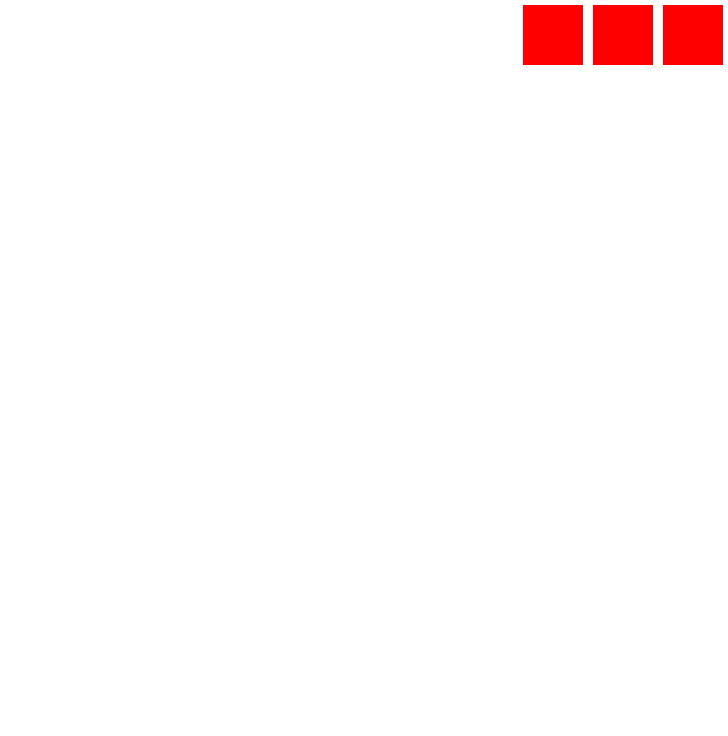
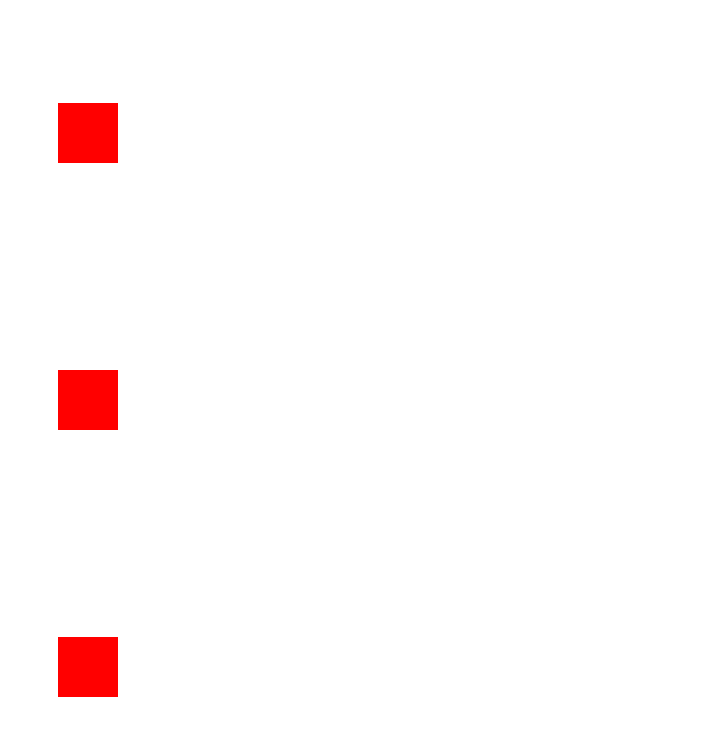
Before and after one commit to AloisSailer/bonus, a plain HTML site: page Flexbox/index.html in a window 1280 px wide. Shown: the whole page, without its empty margins (552-1280 px from the left). Drawn offline with Linux system fonts and the light colour scheme.

Commit message:
align-items e justify-content

```diff
--- a/Flexbox/style.css
+++ b/Flexbox/style.css
@@ -8,9 +8,14 @@ body,
 #app {
   display: flex;
   /* flex-direction: row; */
-  /* flex-direction: column; */
-  flex-direction: row-reverse;
-  /* flex-direction: column-reverse; */
+  /* align-items: flex-start; */
+  /* justify-content: flex-start; */
+  /* justify-content: space-between; */
+  /* justify-content: space-around; */
+
+  flex-direction: column;
+  align-items: center;
+  justify-content: space-around;
 }
 
 .box {
```
